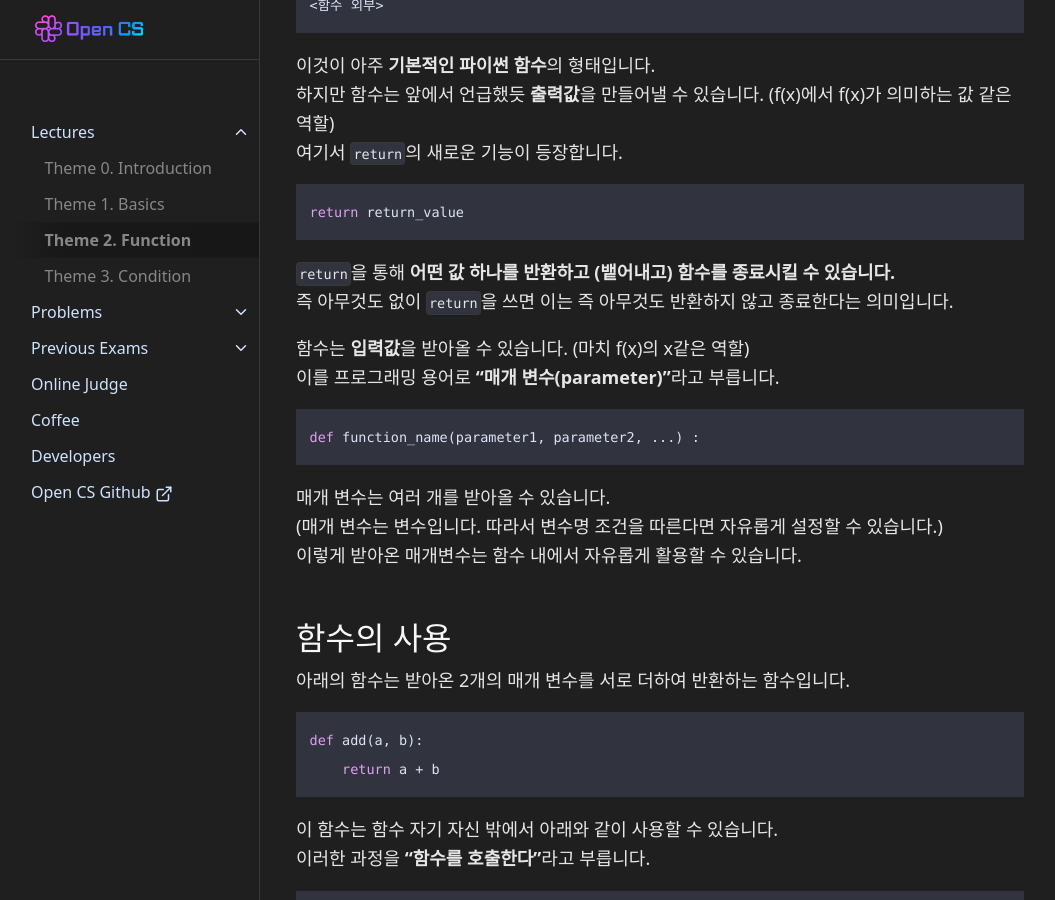
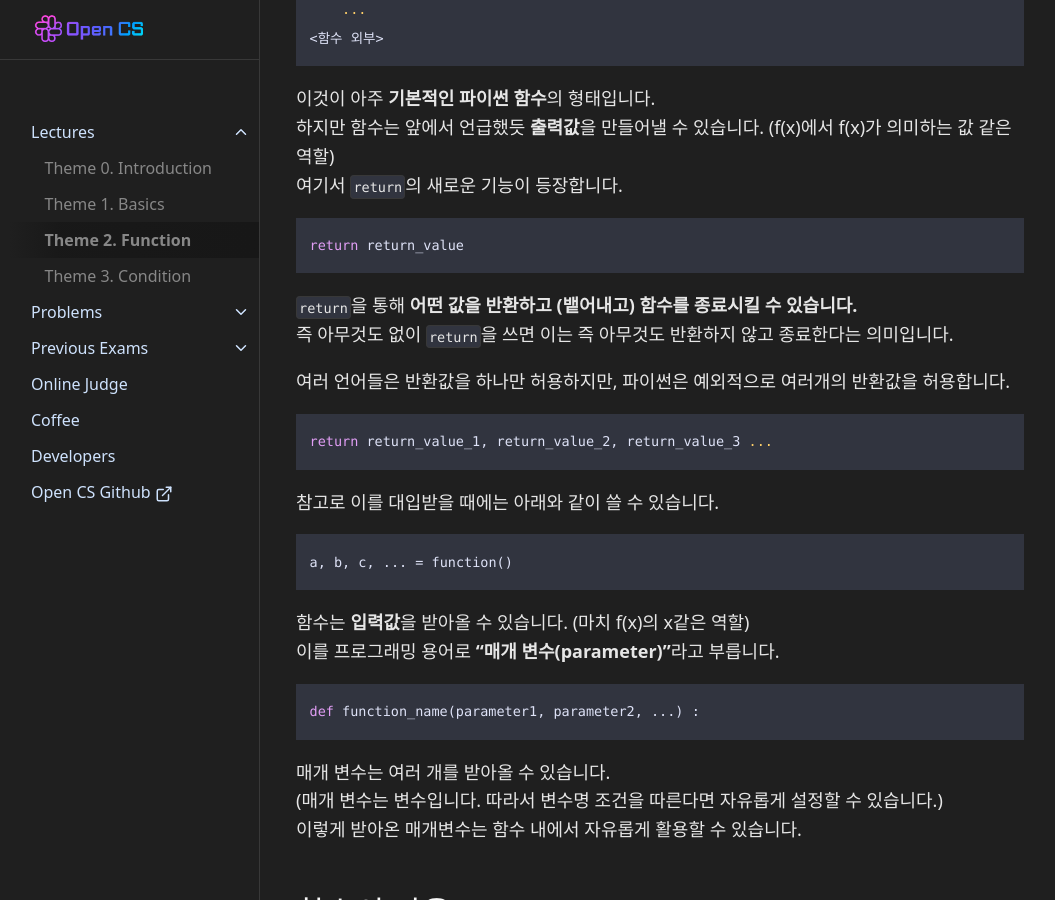
Before and after one commit to OpenCS-ksa/opencs-ksa.github.io, a Jekyll site: the page built from docs/Lectures/lecture2.md, in a window 1280 px wide and 900 px high, scrolled down 2272 px. Shown: the whole window, without its empty margins (112-1167 px from the left). Built offline with Jekyll 4.4.1, drawn with Linux system fonts in a browser that asks for light colours; some of the changed text lies outside the part shown.

Commit message:
Update lecture2.md

````diff
--- a/docs/Lectures/lecture2.md
+++ b/docs/Lectures/lecture2.md
@@ -48,6 +48,7 @@ def function_name():
 > 4. 숫자로 함수명을 시작할 수 없습니다.
 >
 > + 함수명은 웬만하면 **영어**로, **간결하지만 직관적**이게 작성하세요.
+> + 함수명을 중복하여 사용하지 마세요.
 
 `#function code` 부분에는 **그 함수가 어떤 행동을 할지** 정의할 수 있습니다.
 이 공간은 그 함수만을 위한 공간으로, 그 함수 내부에서 사용된 변수는 외부의 어떤 것과도 상호 작용하지 않습니다.
@@ -82,8 +83,20 @@ def f():
 return return_value
 ```
 
-`return`을 통해 **어떤 값 하나를 반환하고 (뱉어내고) 함수를 종료시킬 수 있습니다.**
+`return`을 통해 **어떤 값을 반환하고 (뱉어내고) 함수를 종료시킬 수 있습니다.**
 즉 아무것도 없이 `return`을 쓰면 이는 즉 아무것도 반환하지 않고 종료한다는 의미입니다.
+
+여러 언어들은 반환값을 하나만 허용하지만, 파이썬은 예외적으로 여러개의 반환값을 허용합니다.
+
+```python
+return return_value_1, return_value_2, return_value_3 ...
+```
+
+참고로 이를 대입받을 때에는 아래와 같이 쓸 수 있습니다.
+
+```python
+a, b, c, ... = function()
+```
 
 함수는 **입력값**을 받아올 수 있습니다. (마치 f(x)의 x같은 역할)
 이를 프로그래밍 용어로 **"매개 변수(parameter)"**라고 부릅니다.
````
Also changed, not shown: other parts of docs/Lectures/lecture2.md (+1 -1 lines).
